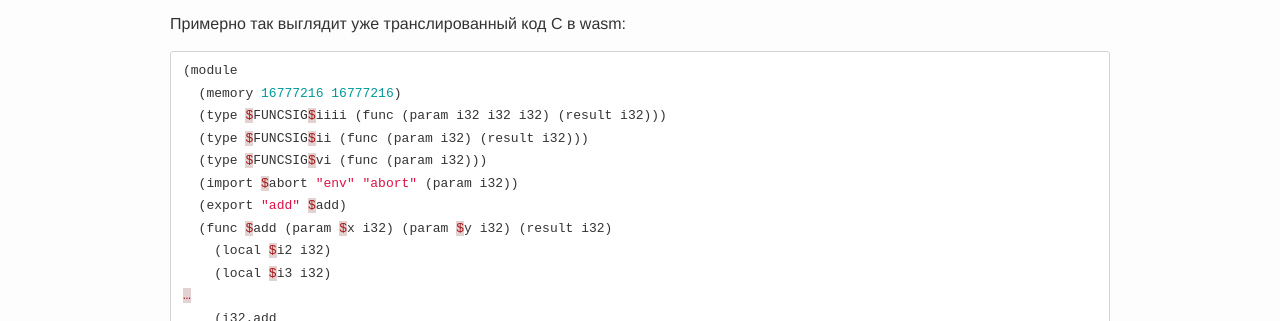
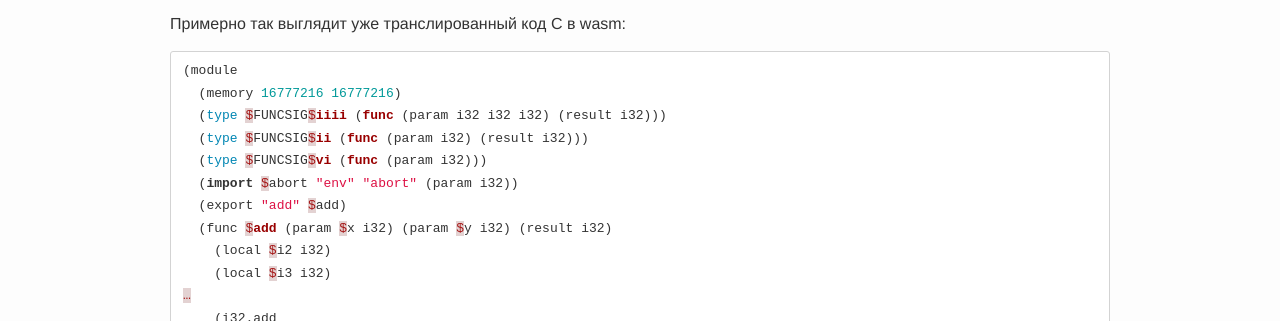
Before and after one commit to martamoshkin/blog.zverit.com, a Jekyll site: the page built from _posts/2016-7-23-webassembly-new-standart.md, in a window 1280 px wide. Shown: the part 847-1168 px from the top of the page. Built offline with Jekyll 4.4.1, drawn with Linux system fonts in a browser that asks for light colours; nearby versions of some CDN libraries; comment, search, counter and statistics services are not loaded.

Commit message:
Update 2016-7-23-webassembly-new-standart.md

````diff
--- a/_posts/2016-7-23-webassembly-new-standart.md
+++ b/_posts/2016-7-23-webassembly-new-standart.md
@@ -33,7 +33,7 @@ int main() {
 
 Примерно так выглядит уже транслированный код C в wasm:
 
-```c
+```py
 (module
   (memory 16777216 16777216)
   (type $FUNCSIG$iiii (func (param i32 i32 i32) (result i32)))
````
